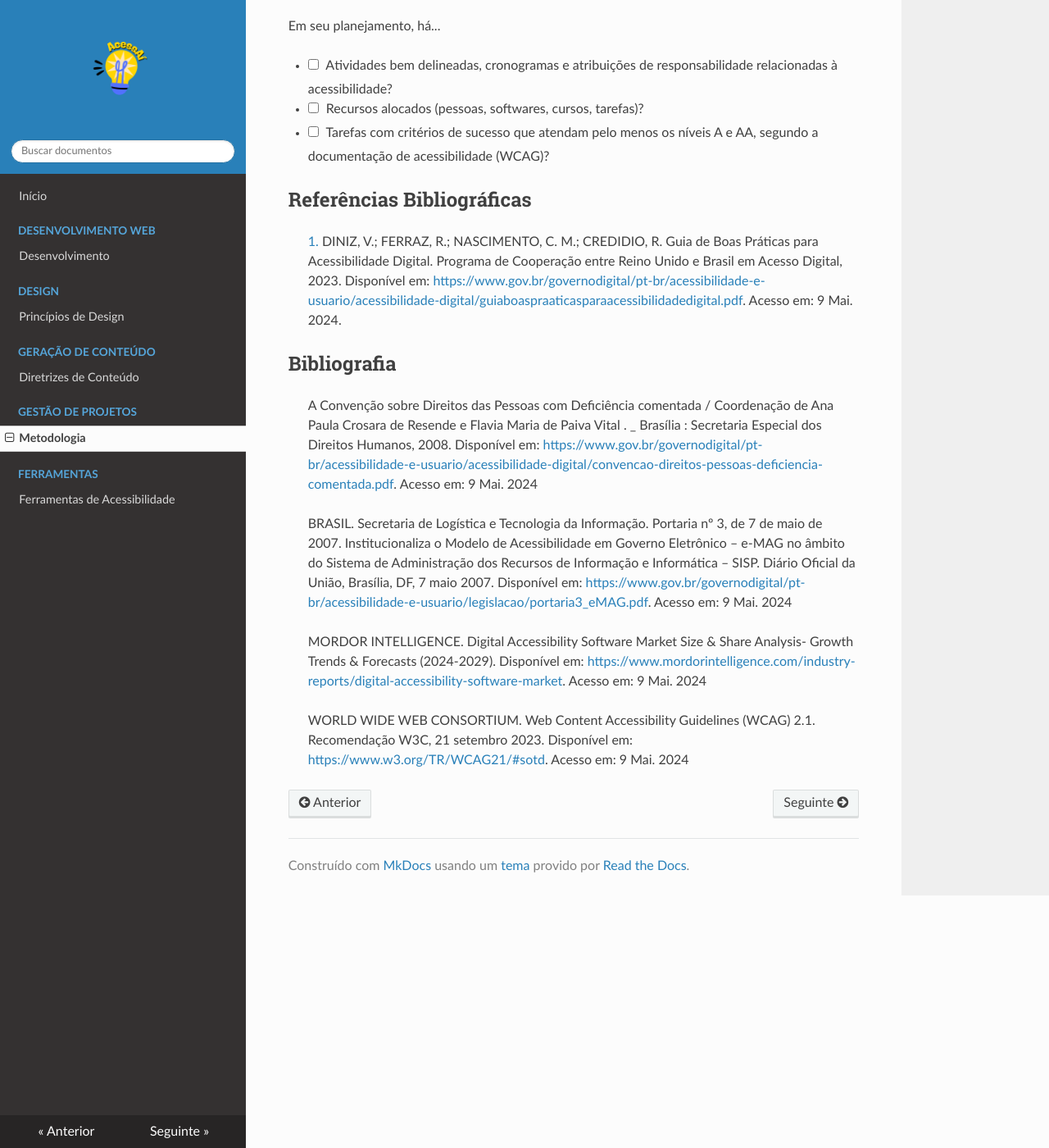
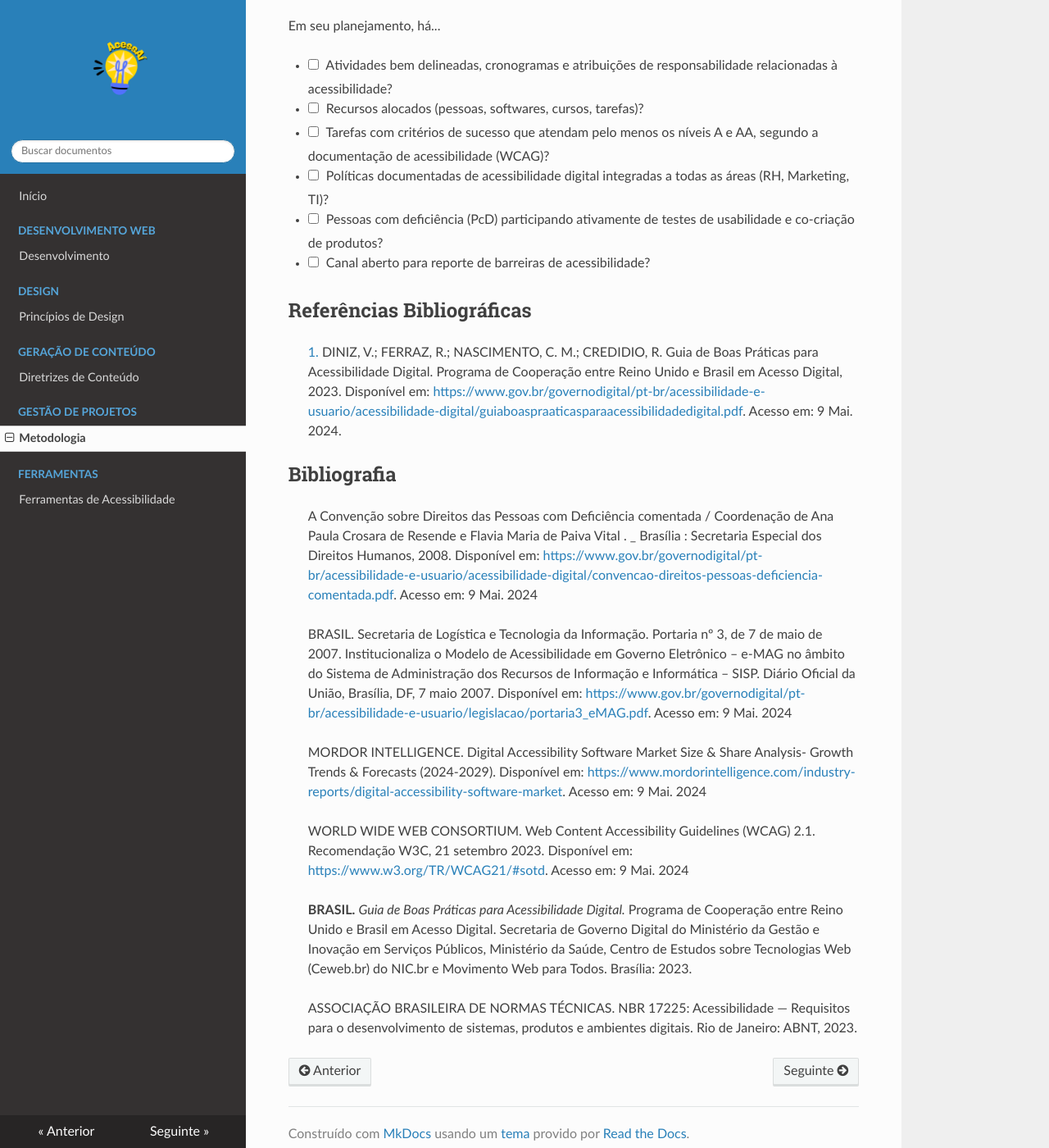
Before and after one commit to UnBIHC2025-1/IHC-2025.1-Grupo02, an MkDocs documentation site: the page built from docs/gestaoProjeto/gestaoProjeto.md, in a window 1280 px wide and 1400 px high, scrolled down 1634 px. Shown: the whole window at 82% size. Built offline with MkDocs 1.6.1, drawn with Linux system fonts in a browser that asks for light colours; nearby versions of some CDN libraries.

Commit message:
Atualização seguindo NBR

```diff
--- a/docs/gestaoProjeto/gestaoProjeto.md
+++ b/docs/gestaoProjeto/gestaoProjeto.md
@@ -47,6 +47,9 @@ Em seu planejamento, há...
 - [ ] Atividades bem delineadas, cronogramas e atribuições de responsabilidade relacionadas à acessibilidade?
 - [ ] Recursos alocados (pessoas, softwares, cursos, tarefas)?
 - [ ] Tarefas com critérios de sucesso que atendam pelo menos os níveis A e AA, segundo a documentação de acessibilidade (WCAG)?
+- [ ] Políticas documentadas de acessibilidade digital integradas a todas as áreas (RH, Marketing, TI)?
+- [ ] Pessoas com deficiência (PcD) participando ativamente de testes de usabilidade e co-criação de produtos?
+- [ ] Canal aberto para reporte de barreiras de acessibilidade?
 
 ## Referências Bibliográficas
 
@@ -61,3 +64,7 @@ Em seu planejamento, há...
 > </a> MORDOR INTELLIGENCE. Digital Accessibility Software Market Size & Share Analysis- Growth Trends & Forecasts (2024-2029). Disponível em: [https://www.mordorintelligence.com/industry-reports/digital-accessibility-software-market](https://www.mordorintelligence.com/industry-reports/digital-accessibility-software-market). Acesso em: 9 Mai. 2024
 
 > </a> WORLD WIDE WEB CONSORTIUM. Web Content Accessibility Guidelines (WCAG) 2.1. Recomendação W3C, 21 setembro 2023. Disponível em: [https://www.w3.org/TR/WCAG21/#sotd](https://www.w3.org/TR/WCAG21/#sotd). Acesso em: 9 Mai. 2024
+
+>  **BRASIL.** *Guia de Boas Práticas para Acessibilidade Digital.*  Programa de Cooperação entre Reino Unido e Brasil em Acesso Digital. Secretaria de Governo Digital do Ministério da Gestão e Inovação em Serviços Públicos, Ministério da Saúde, Centro de Estudos sobre Tecnologias Web (Ceweb.br) do NIC.br e Movimento Web para Todos. Brasília: 2023.
+
+> ASSOCIAÇÃO BRASILEIRA DE NORMAS TÉCNICAS. NBR 17225: Acessibilidade — Requisitos para o desenvolvimento de sistemas, produtos e ambientes digitais. Rio de Janeiro: ABNT, 2023.
```
